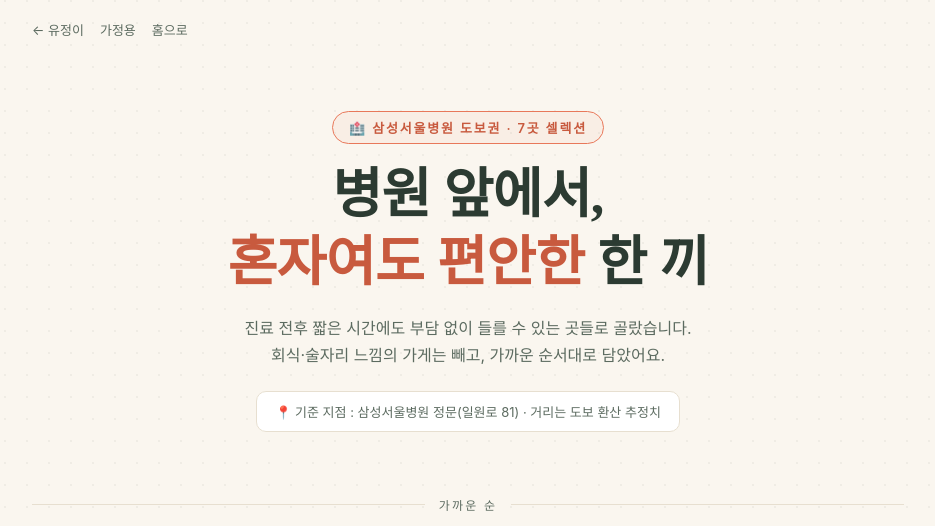
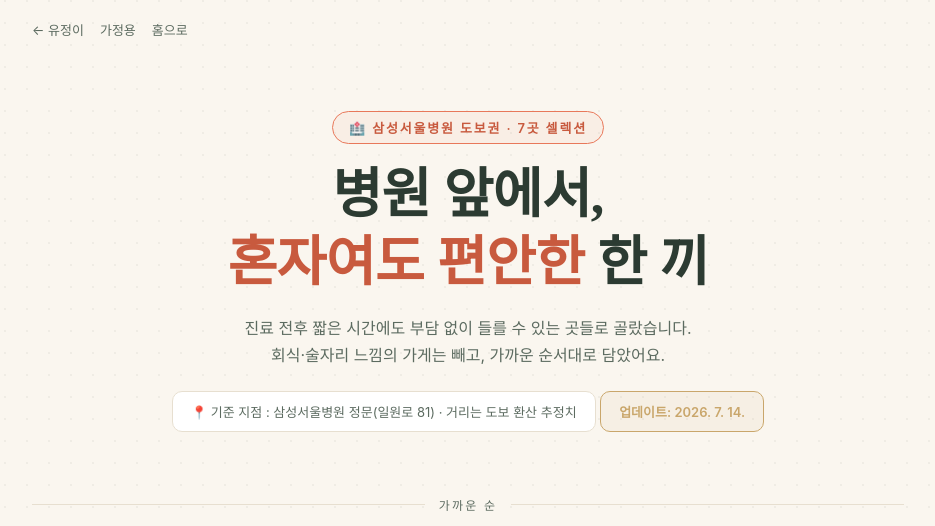
Before and after one commit to GuitaruMan/presentations, a plain HTML site: page home/유정이/삼성병원_인근_맛집_리스트.html in a window 1280 px wide. Shown: the top 526 px of the page, without its empty margins (172-1107 px from the left). Drawn offline with Linux system fonts and the light colour scheme; a web font is replaced by a local one.

Commit message:
삼성병원 맛집 리스트 페이지에 업데이트 날짜 표시 추가
주식 대시보드 페이지의 업데이트 날짜 표기 관례를 따라, 정적 페이지 하단 안내 배지 옆에 마지막 업데이트일을 노출.

```diff
--- a/home/유정이/삼성병원_인근_맛집_리스트.html
+++ b/home/유정이/삼성병원_인근_맛집_리스트.html
@@ -78,13 +78,20 @@
   }
   .hero .note {
     display: inline-block;
-    margin-top: 22px;
+    margin-top: 10px;
     font-size: 13px;
     color: var(--ink-soft);
     background: var(--card);
     border: 1px solid var(--line);
     padding: 10px 18px;
     border-radius: 10px;
+  }
+  .hero .note:first-of-type { margin-top: 22px; }
+  .hero .note.updated {
+    color: var(--gold);
+    font-weight: 600;
+    border-color: var(--gold);
+    background: rgba(201,166,107,0.08);
   }
 
   /* ---------- LEGEND / RULE ---------- */
@@ -286,6 +293,7 @@
     <p class="sub">진료 전후 짧은 시간에도 부담 없이 들를 수 있는 곳들로 골랐습니다.<br>
     회식·술자리 느낌의 가게는 빼고, 가까운 순서대로 담았어요.</p>
     <div class="note">📍 기준 지점 : 삼성서울병원 정문(일원로 81) · 거리는 도보 환산 추정치</div>
+    <div class="note updated">업데이트: 2026. 7. 14.</div>
   </header>
 
   <div class="rule"><span>가까운 순</span></div>
```
